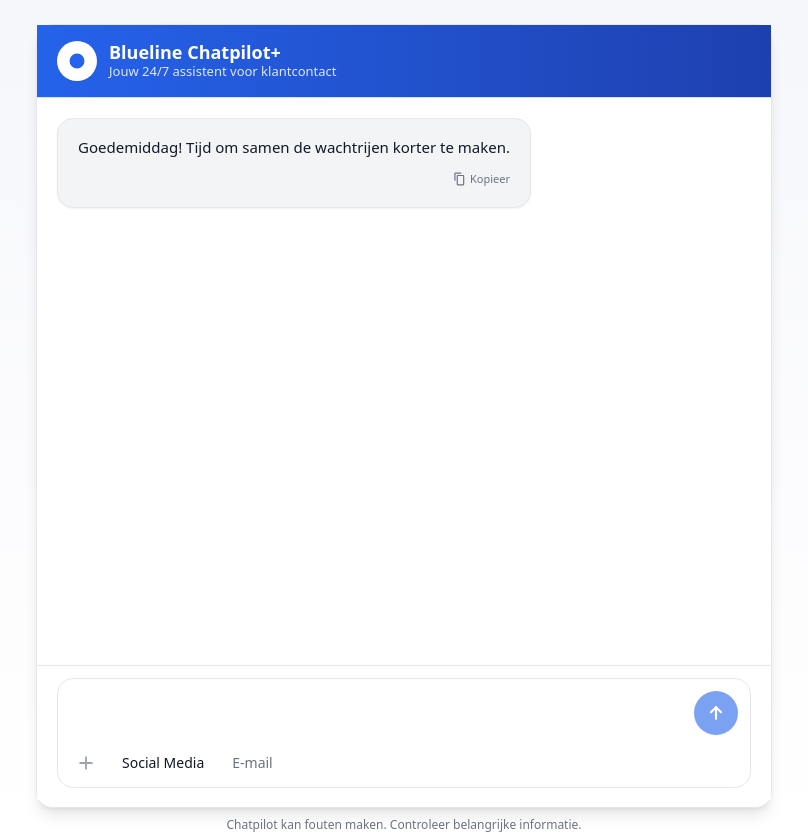
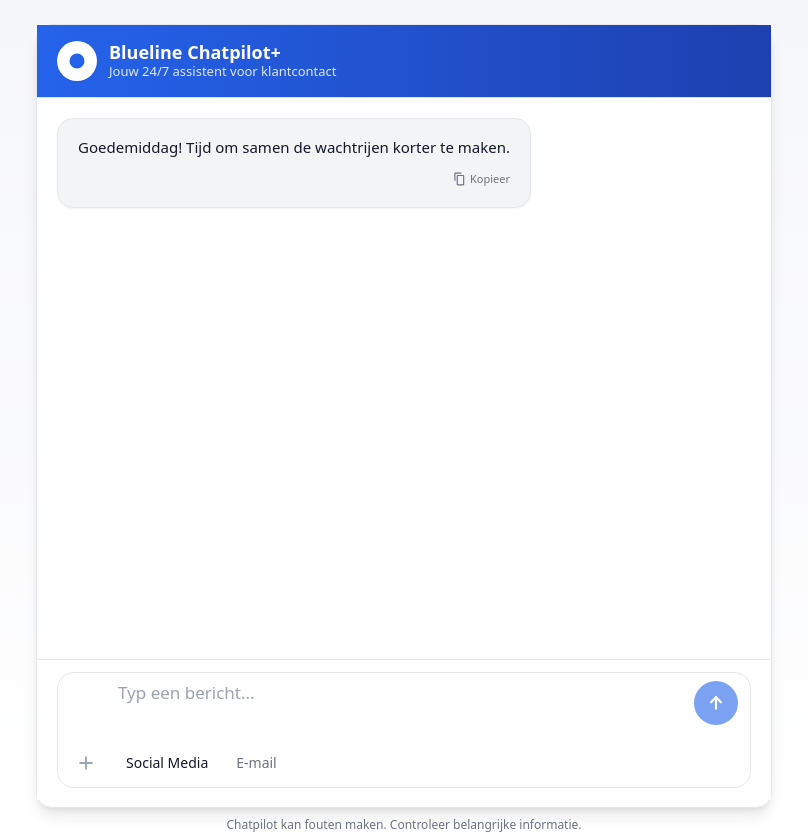
Before and after one commit to Blueline118/Blueline_chatpilotv2, a React (Vite) app: page / in a window 1280 px wide. Shown: the whole page, without its empty margins (236-1044 px from the left). Built offline with nearby package versions, Linux system fonts and the light colour scheme.

Commit message:
ui(input): perfecte uitlijning met grid — tekst boven + icoon; kanaal onder; Gemini-achtige dock

```diff
--- a/src/components/BluelineChatpilot.jsx
+++ b/src/components/BluelineChatpilot.jsx
@@ -500,33 +500,38 @@ function InnerChatpilot() {
 <div className="sticky bottom-0 z-10 border-t border-gray-200 bg-white/95 backdrop-blur supports-[backdrop-filter]:bg-white/80">
   <div className="px-5 py-3">
     <form onSubmit={handleSend} aria-label="Bericht verzenden">
-      {/* Invoerbalk — hoger kader met input boven en kanaal + plus onder */}
-      <div className="relative flex flex-col bg-white border border-[#e5e7eb] rounded-[16px] px-3 py-2 focus-within:ring-2 focus-within:ring-[#2563eb]/25">
+      {/* Groot afgerond kader met 2 rijen, uitlijning via grid */}
+      <div className="relative bg-white border border-[#e5e7eb] rounded-[16px] px-3 py-2 focus-within:ring-2 focus-within:ring-[#2563eb]/25">
+        {/* Grid: [kolom1=breedte + icoon] [kolom2=tekst] [kolom3=send] */}
+        <div className="grid grid-cols-[2.5rem_1fr_2.75rem] gap-x-2">
+          {/* ── Rij 1: lege spacer in kolom1 zodat tekst exact boven + komt ── */}
+          <div className="h-0 col-start-1" aria-hidden="true" />
 
-        {/* Bovenste rij: textarea en verzendknop */}
-        <div className="flex items-center gap-2">
-          {/* Tekstveld met placeholder links tegen de rand */}
+          {/* Tekstveld (kolom 2) */}
+          <div className="col-start-2">
             <label htmlFor="message" className="sr-only">Typ een bericht…</label>
             <textarea
               id="message"
               ref={inputRef}
               rows={1}
-            className="flex-1 bg-transparent focus:outline-none pl-[2.5rem] resize-none min-h-[52px] text-[16px] md:text-[17px] leading-[1.45] placeholder:text-gray-400 placeholder:text-[16px] md:placeholder:text-[17px]"
-
+              className="w-full bg-transparent focus:outline-none resize-none min-h-[52px] text-[16px] md:text-[17px] leading-[1.45] placeholder:text-gray-400 placeholder:text-[16px] md:placeholder:text-[17px]"
+              placeholder="Typ een bericht…"
               value={input}
               onChange={(e) => { setInput(e.target.value); autoresizeTextarea(e.target); }}
-            onKeyDown={(e) => { if (e.key === "Enter" && !e.shiftKey) { e.preventDefault(); handleSend(); } }}
+              onKeyDown={(e) => { if (e.key === 'Enter' && !e.shiftKey) { e.preventDefault(); handleSend(); } }}
               aria-label="Bericht invoeren"
               autoComplete="off"
             />
+          </div>
 
-          {/* Verzendknop */}
+          {/* Verzendknop (kolom 3) */}
+          <div className="col-start-3 flex items-start justify-end">
             <button
               type="submit"
               aria-label="Verzenden"
               disabled={!input.trim()}
               className={cx(
-              "flex-shrink-0 w-11 h-11 rounded-full flex items-center justify-center shadow-sm transition-all duration-200",
+                "w-11 h-11 rounded-full flex items-center justify-center shadow-sm transition-all duration-200",
                 !input.trim()
                   ? "opacity-60 cursor-not-allowed bg-[#2563eb]"
                   : "bg-[#2563eb] hover:brightness-110 hover:scale-[1.03] focus:outline-none focus-visible:ring-2 focus-visible:ring-[#2563eb]/40"
@@ -548,40 +553,31 @@ function InnerChatpilot() {
             </button>
           </div>
 
-        {/* Onderste rij: plus-icoon linksonder en kanaal-toggle */}
-        <div className="flex items-center gap-3 mt-2">
-          {/* + icoon (profiel) linksonder */}
-          <div className="relative">
+          {/* ── Rij 2: + in kolom1, kanaal-toggle in kolom2, lege kolom3 ── */}
+          <div className="col-start-1 mt-2 relative">
             <button
               type="button"
-              onClick={() => setProfileMenuOpen((v) => !v)}
-              className="flex-shrink-0 w-8 h-8 flex items-center justify-center text-gray-400 hover:text-gray-600 transition-colors"
+              onClick={() => setProfileMenuOpen(v => !v)}
+              className="w-8 h-8 flex items-center justify-center text-gray-400 hover:text-gray-600 transition-colors"
               title="Klantprofiel kiezen"
               aria-haspopup="menu"
               aria-expanded={profileMenuOpen}
               aria-label="Klantprofiel kiezen"
             >
-              <svg
-                viewBox="0 0 24 24"
-                className="w-5 h-5"
-                fill="none"
-                stroke="currentColor"
-                strokeWidth="2.2"
-                strokeLinecap="round"
-              >
+              <svg viewBox="0 0 24 24" className="w-5 h-5" fill="none" stroke="currentColor" strokeWidth="2.2" strokeLinecap="round">
                 <path d="M12 5v14M5 12h14" />
               </svg>
             </button>
 
-            {/* Dropdownmenu profielen (opent omhoog) */}
+            {/* Profielmenu (opent omhoog) */}
             {profileMenuOpen && (
               <div
                 role="menu"
-                className="absolute z-20 bottom-full mb-2 w-40 rounded-lg border border-gray-200 bg-white shadow-md overflow-hidden"
+                className="absolute z-20 bottom-full mb-2 w-44 rounded-lg border border-gray-200 bg-white shadow-md overflow-hidden"
               >
                 <button
                   type="button"
-                  onClick={() => { setProfileKey("default"); setProfileMenuOpen(false); }}
+                  onClick={() => { setProfileKey('default'); setProfileMenuOpen(false); }}
                   className={cx(
                     "block w-full text-left px-3 py-2 text-sm transition-colors",
                     profileKey === "default" ? "bg-gray-100 text-gray-900" : "text-gray-700 hover:bg-gray-50"
@@ -592,7 +588,7 @@ function InnerChatpilot() {
                 </button>
                 <button
                   type="button"
-                  onClick={() => { setProfileKey("merrachi"); setProfileMenuOpen(false); }}
+                  onClick={() => { setProfileKey('merrachi'); setProfileMenuOpen(false); }}
                   className={cx(
                     "block w-full text-left px-3 py-2 text-sm transition-colors",
                     profileKey === "merrachi" ? "bg-gray-100 text-gray-900" : "text-gray-700 hover:bg-gray-50"
@@ -605,8 +601,7 @@ function InnerChatpilot() {
             )}
           </div>
 
-          {/* Kanaal-toggle */}
-          <div className="flex items-center gap-3">
+          <div className="col-start-2 mt-2 flex items-center gap-3">
             {["Social Media", "E-mail"].map((t) => {
               const selected = messageType === t;
               return (
@@ -626,6 +621,9 @@ function InnerChatpilot() {
               );
             })}
           </div>
+
+          {/* lege plek in kolom3 van rij2 zodat layout klopt */}
+          <div className="col-start-3 mt-2" aria-hidden="true" />
         </div>
       </div>
     </form>
```
Lines whose indentation alone changed are shown as unchanged.
